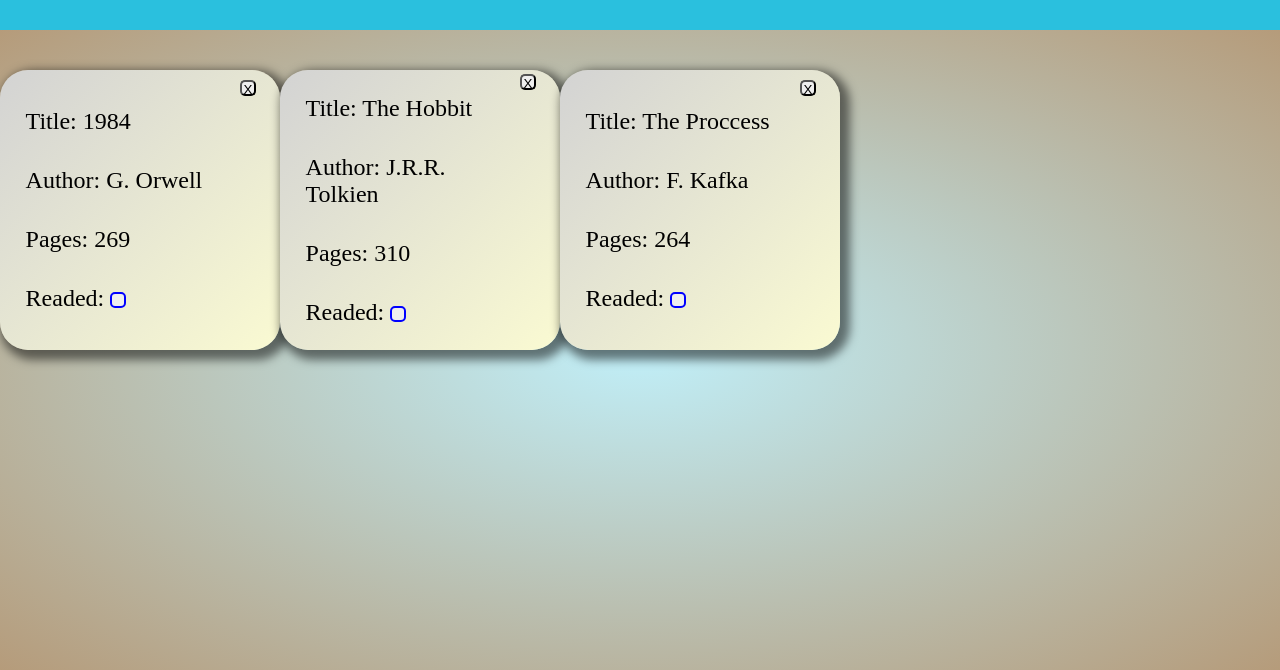
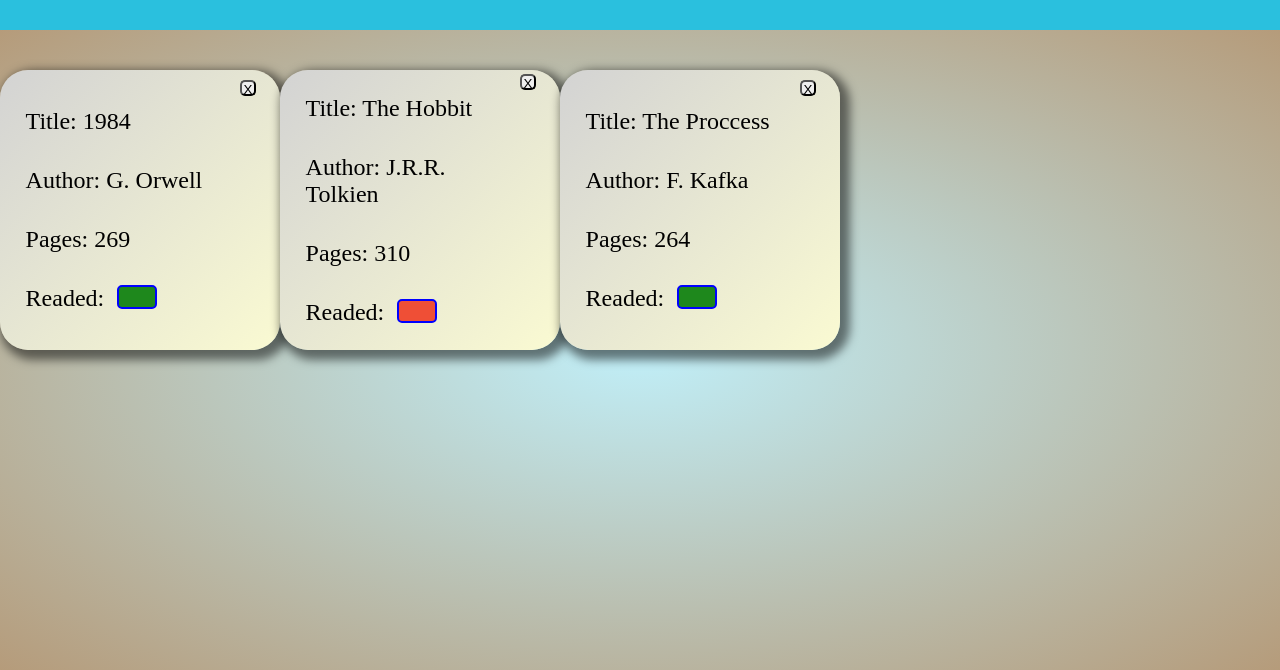
Before and after one commit to Leonidas314/Projecto-Libreria, a plain HTML site: page index.html in a window 1280 px wide. Shown: the part 130-800 px from the top of the page. Drawn offline with Linux system fonts and the light colour scheme.

Commit message:
add function createBottomRead that create a new button for readed estatus in the bookdiv

```diff
--- a/javascript.js
+++ b/javascript.js
@@ -40,32 +40,43 @@ function capturarDiv(captureChild){
  }
 
 
-function createBottomRead(unordlist){
+function createBottomRead(unordlist,readedEstatus){
     const newbutton = document.createElement('button');
     newbutton.className='readButton'
     const newliElement= document.createElement('li')
     newliElement.innerHTML="Readed: "
     newliElement.appendChild(newbutton);
     unordlist.appendChild(newliElement);
+    if (readedEstatus == true) {
+        newbutton.classList.add('readedYes')
+    }else{
+        newbutton.classList.add('readedNo')
+    }
     return unordlist;
 }
 
+
+
 function createBookCard(bookObj,currentBooks,currentXvectors){
+    //Crear nuevo div
     const bookdiv = document.createElement('div');
     bookdiv.className= 'book';
     const bookContainer = document.getElementById('book-container')
-    bookContainer.appendChild(bookdiv)
-    const listedBook = document.createElement('ul'), liTitle = document.createElement('li'), liAuthor = document.createElement('li'), liPages = document.createElement('li');
-
-
+    bookContainer.appendChild(bookdiv);
+    //Crear ul y li elements
+    const listedBook = document.createElement('ul'),
+     liTitle = document.createElement('li'),
+     liAuthor = document.createElement('li'),
+     liPages = document.createElement('li');
     bookdiv.appendChild(listedBook);
-    liTitle.textContent = "Title: "+ bookObj.title;
+    //Asignar contenido a elementos li desde el objeto
+    liTitle.textContent ="Title: "+bookObj.title;
     liAuthor.textContent="Author: "+bookObj.author;
     liPages.textContent="Pages: "+bookObj.pages;
     listedBook.appendChild(liTitle);
     listedBook.appendChild(liAuthor);
     listedBook.appendChild(liPages);
-    createBottomRead(listedBook);
+    createBottomRead(listedBook,bookObj.read);
 
     const deleteButton = document.createElement('button');
     deleteButton.textContent= "X"
@@ -87,8 +98,9 @@ function defaultBooks(bookArray){
     const titles = ["1984","The Hobbit","The Proccess"];
     const authors = ["G. Orwell","J.R.R. Tolkien", "F. Kafka"];
     const pages = ["269","310","264"];
+    const read =[true,false,true];
     for (let i = 0; i < titles.length; i++) {
-        const defaultBooks = new NewBook(titles[i],authors[i],pages[i])
+        const defaultBooks = new NewBook(titles[i],authors[i],pages[i],read[i])
         createBookCard(defaultBooks,allchildBooks,xButtons);
         bookArray.push(defaultBooks);
     }
--- a/style.css
+++ b/style.css
@@ -84,12 +84,24 @@ body{
     gap: 4vh;
     margin-left: 2vw;
 }
+.book > ul > li{
+    display: flex;
+    justify-content: flex-start;
+}
 .readButton{
-    width: 2vh;
-    height: 2vh;
+    width: 5vh;
+    height: 3vh;
     border: 2px solid blue;
     border-radius: 5px;
-    grid-area: 2/1/3/2
+    grid-area: 2/1/3/2;
+    margin-left: 1vw;
+}
+.readedNo{
+    background: rgb(239, 79, 54);
+}
+
+.readedYes{
+    background: rgb(30, 136, 28);
 }
 .deleteButton{
     grid-area: 1/2/2/3;
```
